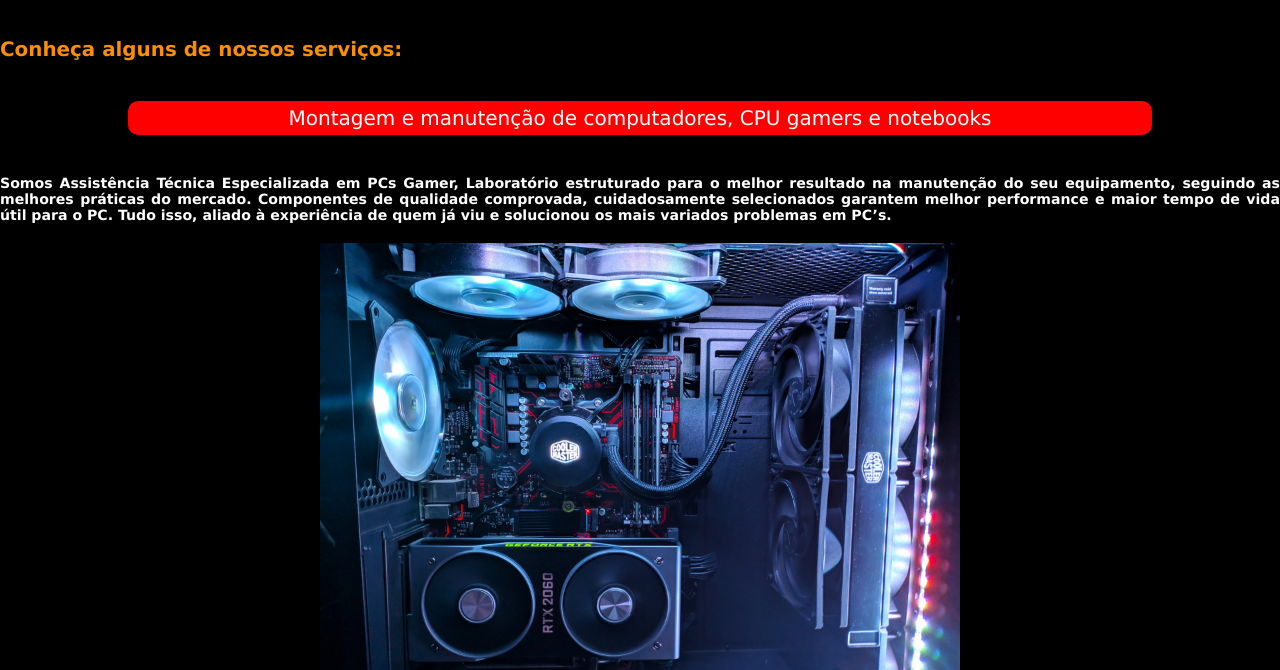
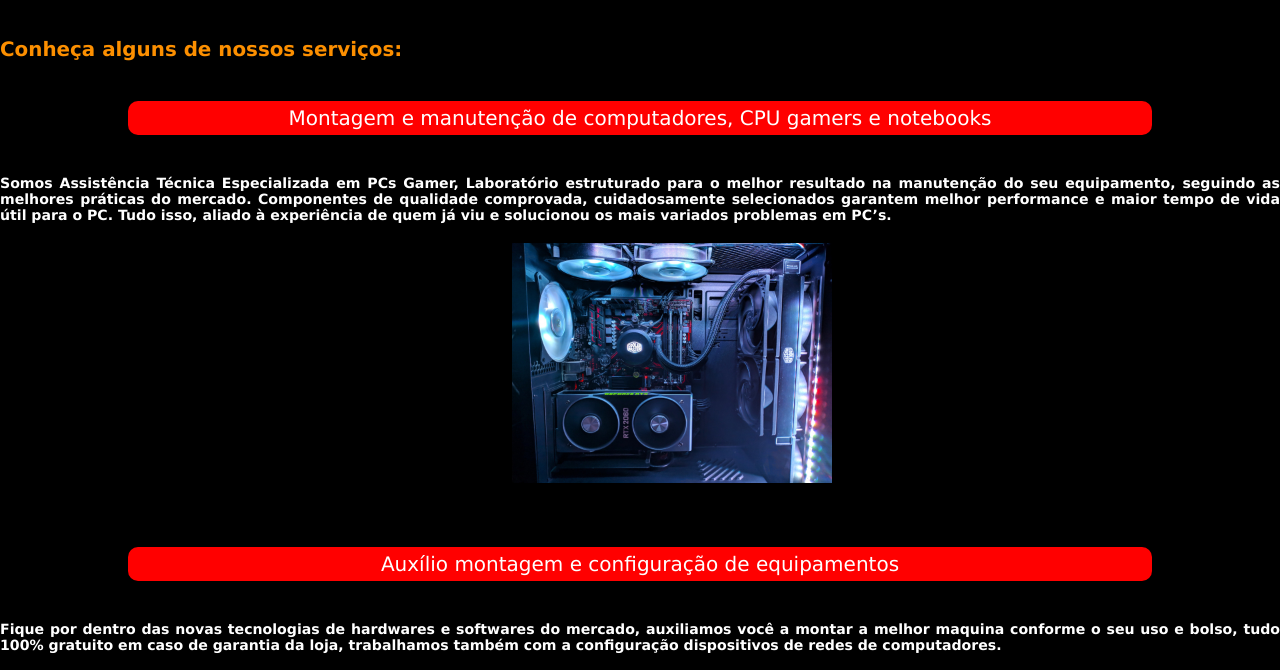
Before and after one commit to andrelfsousa/andrelfs-topco, a plain HTML site: page Serviços.html in a window 1280 px wide. Shown: the part 103-773 px from the top of the page. Drawn offline with Linux system fonts and the light colour scheme.

Commit message:
Update Style.css

```diff
--- a/Style.css
+++ b/Style.css
@@ -14,9 +14,9 @@
 }
     .imgsld2{
     margin: auto;
-    width: 50%;
+    width: 25%;
     max-width: 100%;
-    margin-left: 25%;
+    margin-left: 40%;
     margin-right: 0%;
     right: 10%;
 }
```
